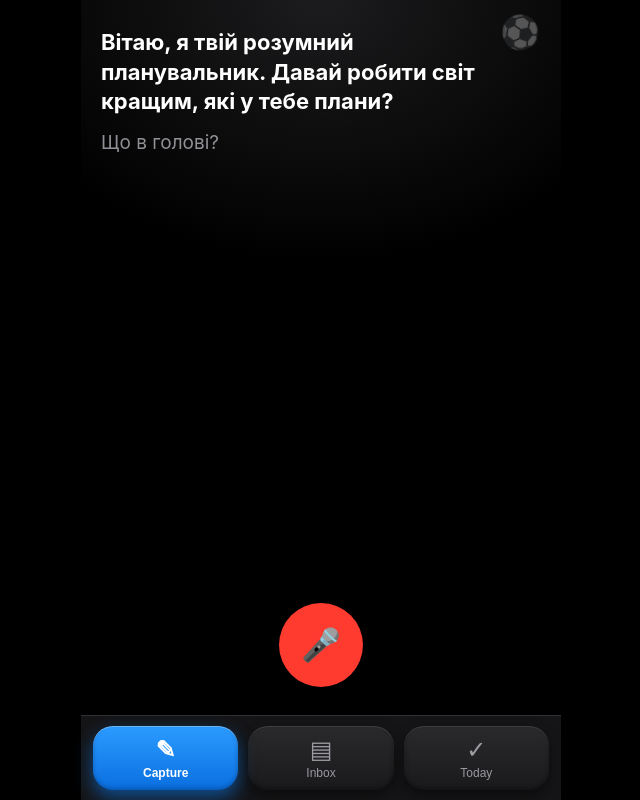
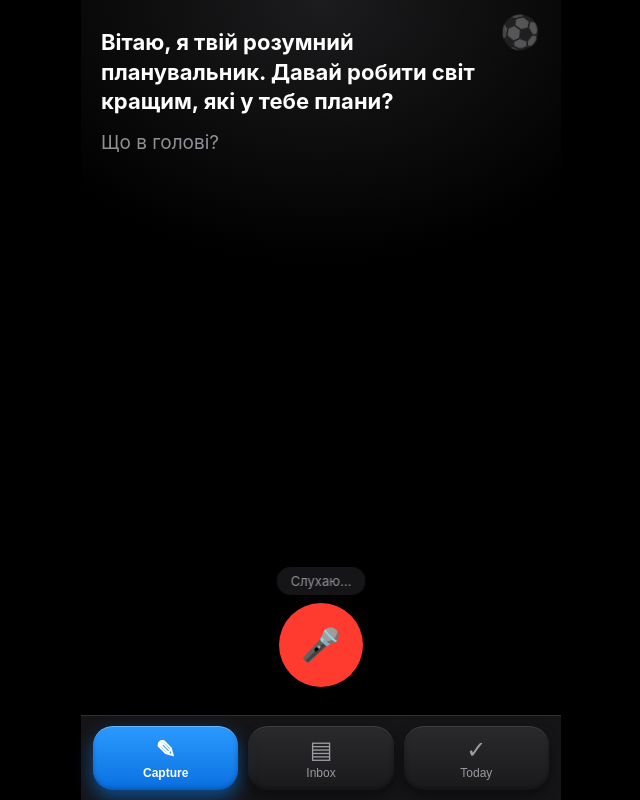
Before and after one commit to nazarhnura/brain-dump-app, a React (Vite) app: page / in a window 1280 px wide. Both pictures are taken after a click on the button "Диктувати". Shown: the whole page, without its empty margins (319-959 px from the left). Built offline with nearby package versions, Linux system fonts and the light colour scheme; the HTML template or start-up script is replaced by a standard one.

Commit message:
Wire up mic button to real dictation via Web Speech API
Uses the browser's native SpeechRecognition (uk-UA), no backend/AI service involved. Falls back to a disabled state with a message when unsupported, and surfaces permission/recognition errors.

```diff
--- a/src/index.css
+++ b/src/index.css
@@ -105,6 +105,22 @@ body {
   color: var(--color-text-muted);
 }
 
+.capture-screen__mic-hint {
+  position: absolute;
+  left: 50%;
+  bottom: calc(120px + var(--safe-bottom));
+  transform: translateX(-50%);
+  margin: 0;
+  padding: 6px 14px;
+  border-radius: 999px;
+  background: var(--color-surface-alpha);
+  backdrop-filter: blur(12px);
+  -webkit-backdrop-filter: blur(12px);
+  color: var(--color-text-muted);
+  font-size: 13px;
+  white-space: nowrap;
+}
+
 .mic-button {
   position: absolute;
   left: 50%;
@@ -121,6 +137,10 @@ body {
   align-items: center;
   justify-content: center;
   box-shadow: 0 12px 28px rgba(10, 132, 255, 0.4);
+}
+
+.mic-button:disabled {
+  opacity: 0.4;
 }
 
 .mic-button--active {
--- a/src/screens/Capture.tsx
+++ b/src/screens/Capture.tsx
@@ -1,9 +1,76 @@
-import { useState } from 'react'
+import { useEffect, useRef, useState } from 'react'
 import { useLocalStorage } from '../hooks/useLocalStorage'
 
 export function Capture() {
   const [draft, setDraft] = useLocalStorage('capture-draft', '')
   const [isRecording, setIsRecording] = useState(false)
+  const [isSupported, setIsSupported] = useState(true)
+  const [micError, setMicError] = useState('')
+  const recognitionRef = useRef<any>(null)
+
+  useEffect(() => {
+    const SpeechRecognitionCtor =
+      (window as any).SpeechRecognition || (window as any).webkitSpeechRecognition
+
+    if (!SpeechRecognitionCtor) {
+      setIsSupported(false)
+      return
+    }
+
+    const recognition = new SpeechRecognitionCtor()
+    recognition.lang = 'uk-UA'
+    recognition.continuous = true
+    recognition.interimResults = false
+
+    recognition.onresult = (event: any) => {
+      let transcript = ''
+      for (let i = event.resultIndex; i < event.results.length; i++) {
+        transcript += event.results[i][0].transcript
+      }
+      if (transcript.trim()) {
+        setDraft((prev) => (prev ? `${prev} ${transcript}`.trim() : transcript.trim()))
+      }
+    }
+
+    recognition.onerror = (event: any) => {
+      setIsRecording(false)
+      if (event.error === 'not-allowed' || event.error === 'permission-denied') {
+        setMicError('Немає доступу до мікрофона — дозвольте його в налаштуваннях браузера')
+      } else if (event.error !== 'no-speech' && event.error !== 'aborted') {
+        setMicError('Не вдалося розпізнати мовлення, спробуйте ще раз')
+      }
+    }
+
+    recognition.onend = () => {
+      setIsRecording(false)
+    }
+
+    recognitionRef.current = recognition
+
+    return () => {
+      recognition.stop()
+    }
+  }, [setDraft])
+
+  const toggleRecording = () => {
+    const recognition = recognitionRef.current
+    if (!recognition) return
+
+    setMicError('')
+
+    if (isRecording) {
+      recognition.stop()
+      setIsRecording(false)
+      return
+    }
+
+    try {
+      recognition.start()
+      setIsRecording(true)
+    } catch {
+      setIsRecording(false)
+    }
+  }
 
   return (
     <div className="screen capture-screen">
@@ -20,12 +87,18 @@ export function Capture() {
         onChange={(e) => setDraft(e.target.value)}
         autoFocus
       />
+      {!isSupported && (
+        <p className="capture-screen__mic-hint">Диктовка не підтримується цим браузером</p>
+      )}
+      {isSupported && micError && <p className="capture-screen__mic-hint">{micError}</p>}
+      {isSupported && isRecording && <p className="capture-screen__mic-hint">Слухаю…</p>}
       <button
         type="button"
         className={`mic-button ${isRecording ? 'mic-button--active' : ''}`}
-        onClick={() => setIsRecording((v) => !v)}
+        onClick={toggleRecording}
+        disabled={!isSupported}
         aria-pressed={isRecording}
-        aria-label="Диктувати"
+        aria-label={isRecording ? 'Зупинити диктовку' : 'Диктувати'}
       >
         🎤
       </button>
```
